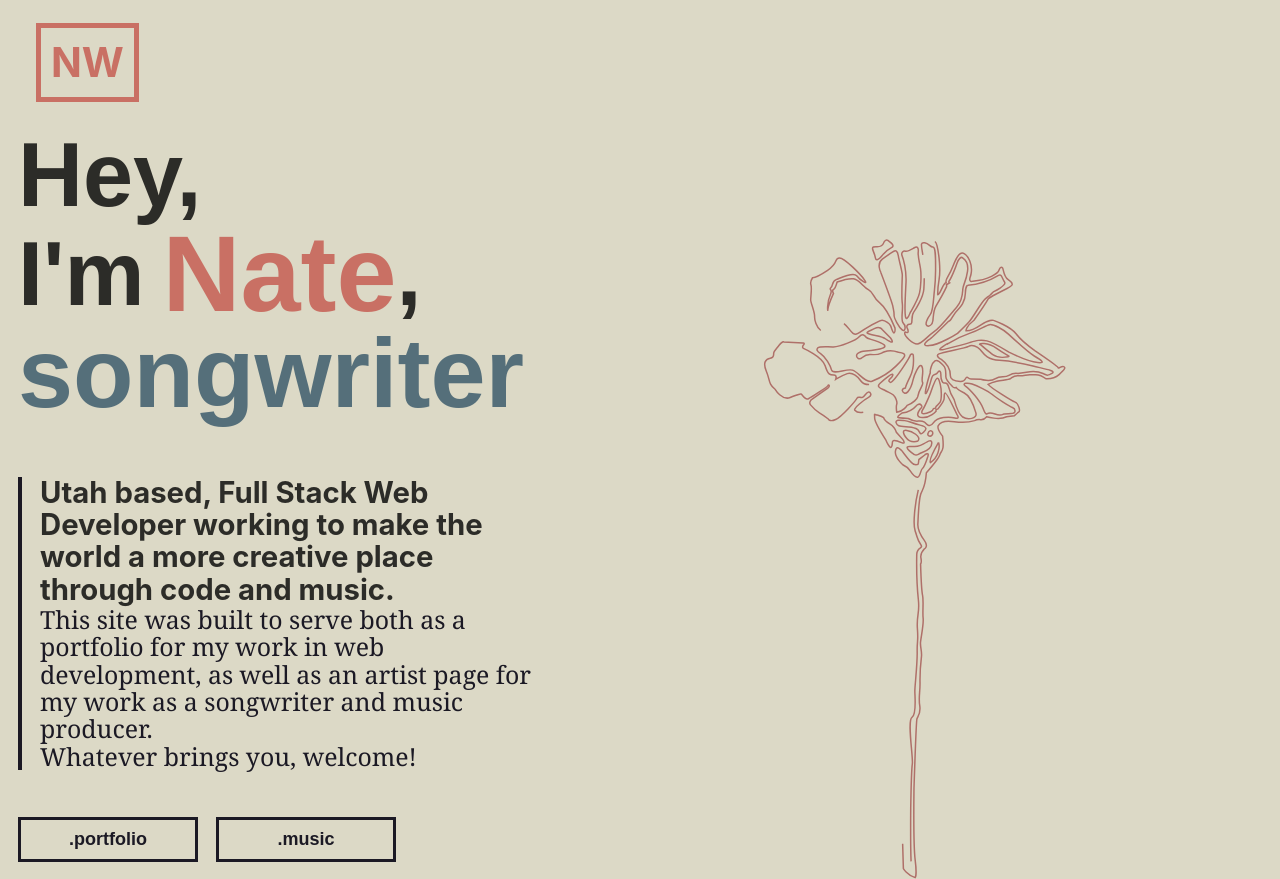
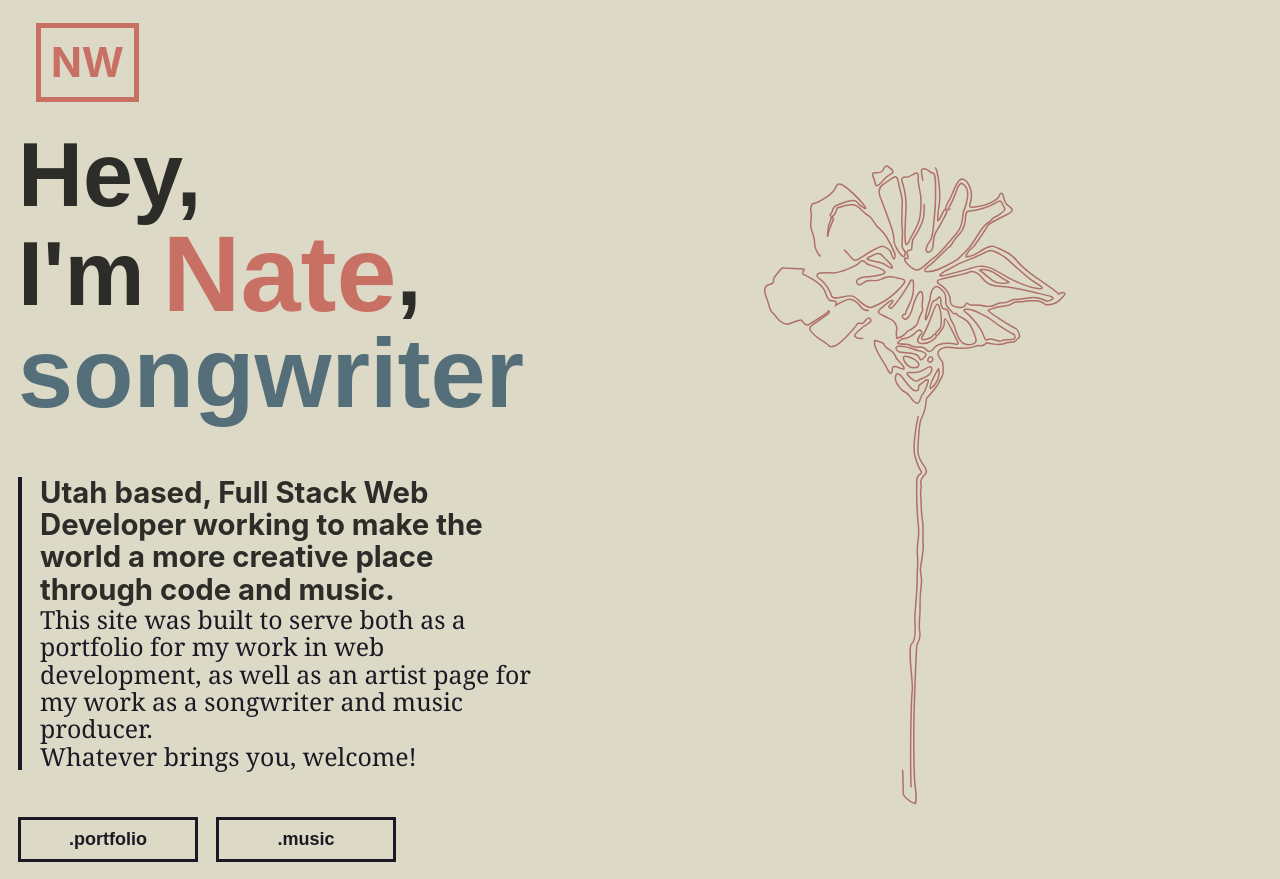
Before and after one commit to natew8/natew8.github.io, a Gatsby site: page / in a window 1280 px wide. Shown: the top 879 px of the page. Built offline with nearby package versions, Linux system fonts and the light colour scheme; Gatsby itself is replaced by a stand-in of ours; a web font is replaced by a local one.

Commit message:
Finished Flower again

```diff
--- a/src/components/Flower/Flower.js
+++ b/src/components/Flower/Flower.js
@@ -9,7 +9,7 @@ function Flower(props) {
     <svg
       className={flowerStyle.svg}
       width="800"
-      height="450"
+      height="700"
       x="0px"
       y="0px"
       viewBox="30 210 700 300"
--- a/src/components/Flower/flower.module.scss
+++ b/src/components/Flower/flower.module.scss
@@ -9,7 +9,7 @@ $banana: #f7e3af;
 $bananaDim: #f7e3af2f;
 $oceanGreen: #61c9a8;
 .svg {
-  margin: auto;
+  margin: 0% auto;
   // border: 1px solid $black-color;
   transform: rotate(-90deg);
 }
```
Also changed, not shown: src/pages/pageStyles/about.module.scss (+0 -7 lines).
